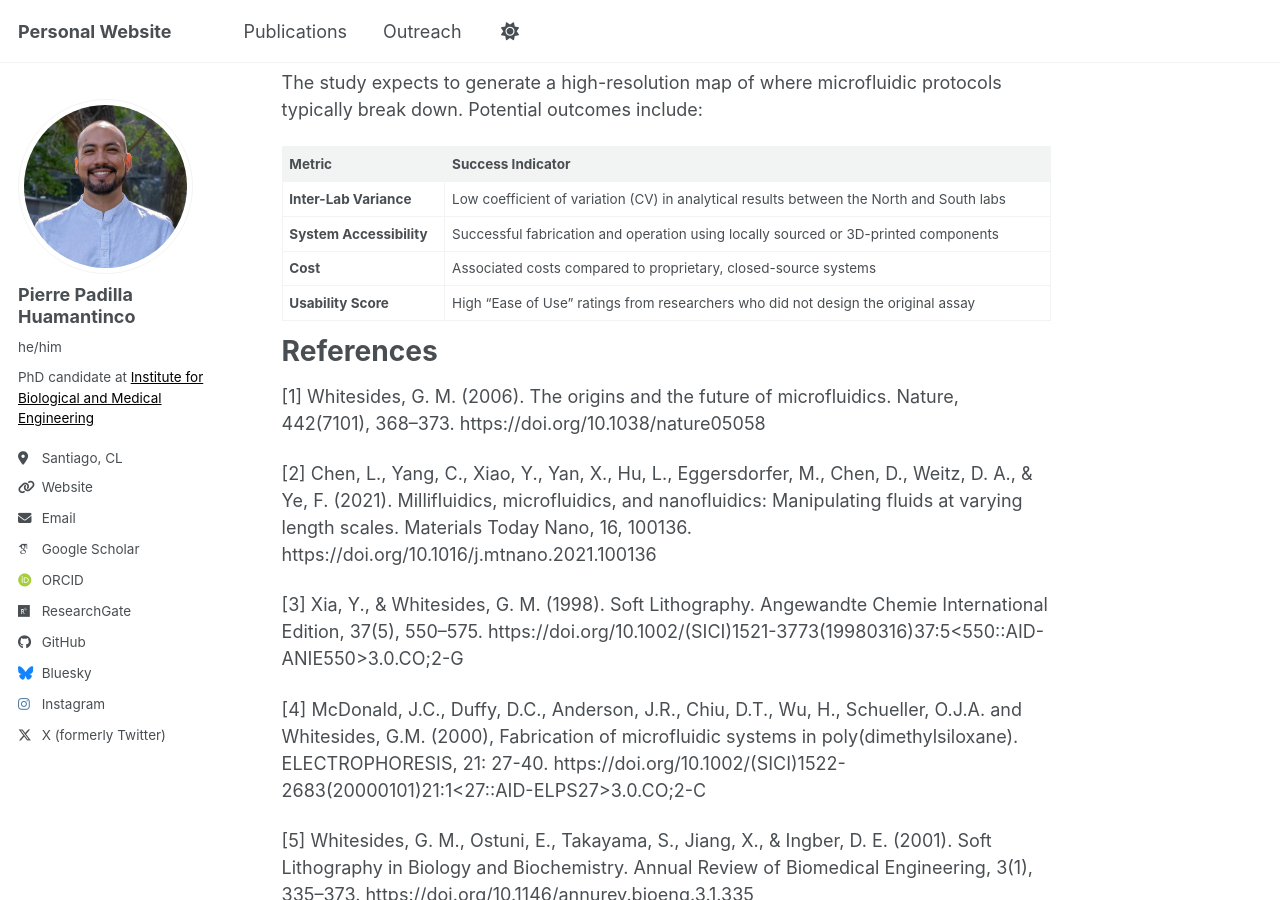
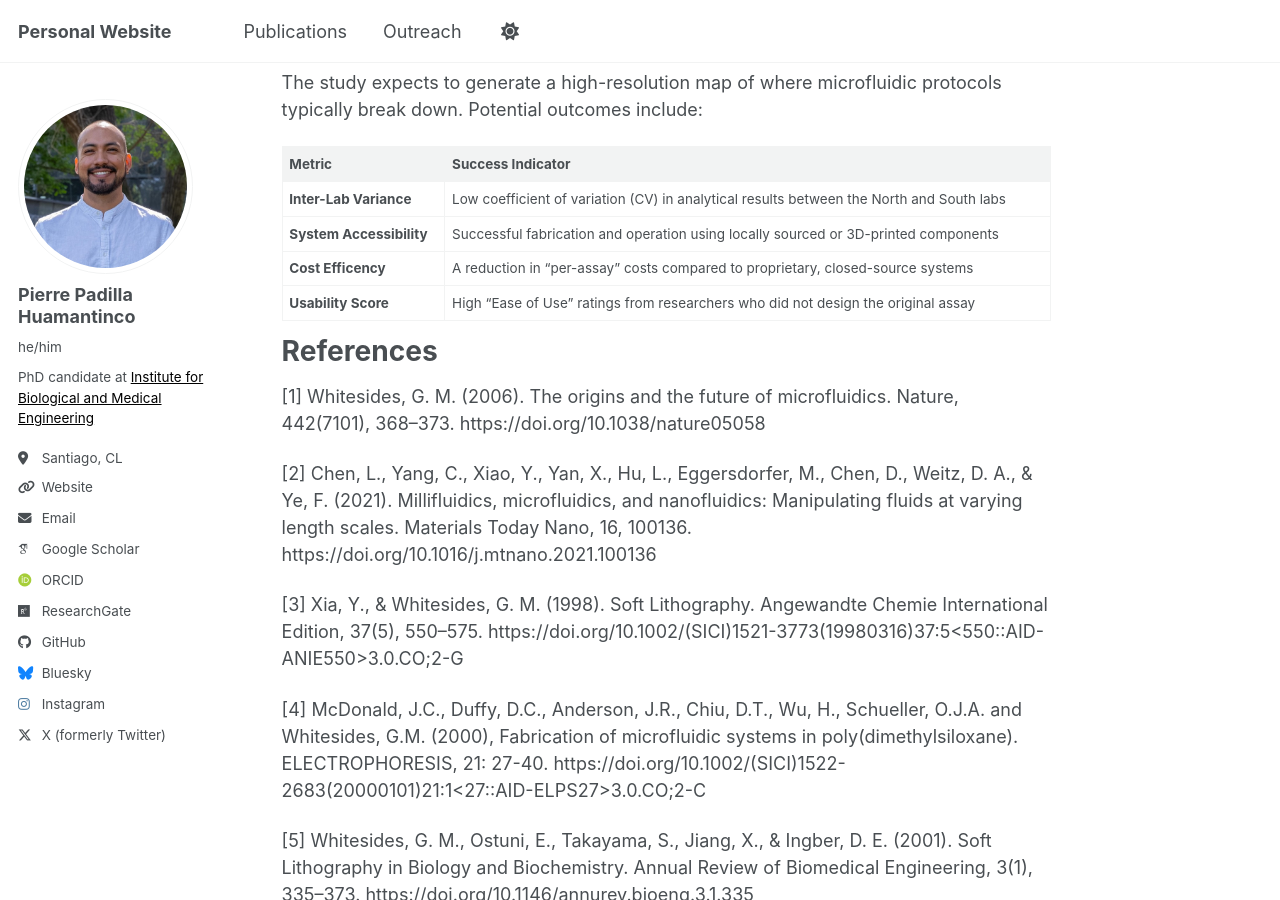
Before and after one commit to biodotpe/biodotpe.github.io, a Jekyll site: the page built from _posts/2026-05-01-can-microfluidics-be-ubiquitous.md, in a window 1280 px wide and 900 px high, scrolled down 4865 px. Built offline with Jekyll 4.4.1, drawn with Linux system fonts in a browser that asks for light colours; some web fonts are replaced; a script bundle is joined from its source files by our own code; library files that are not in the unit come from our copies.

Commit message:
Fix indicator description

```diff
--- a/_posts/2026-05-01-can-microfluidics-be-ubiquitous.md
+++ b/_posts/2026-05-01-can-microfluidics-be-ubiquitous.md
@@ -75,7 +75,7 @@ The study expects to generate a high-resolution map of where microfluidic protoc
 |--------|------------------|
 | **Inter-Lab Variance** | Low coefficient of variation (CV) in analytical results between the North and South labs |
 | **System Accessibility** | Successful fabrication and operation using locally sourced or 3D-printed components |
-| **Cost** | Associated costs compared to proprietary, closed-source systems |
+| **Cost Efficency** | A reduction in "per-assay" costs compared to proprietary, closed-source systems |
 | **Usability Score** | High "Ease of Use" ratings from researchers who did not design the original assay |
 
 # References
```
Also changed, not shown: _drafts/essay-template.md (+1 -1 lines).
